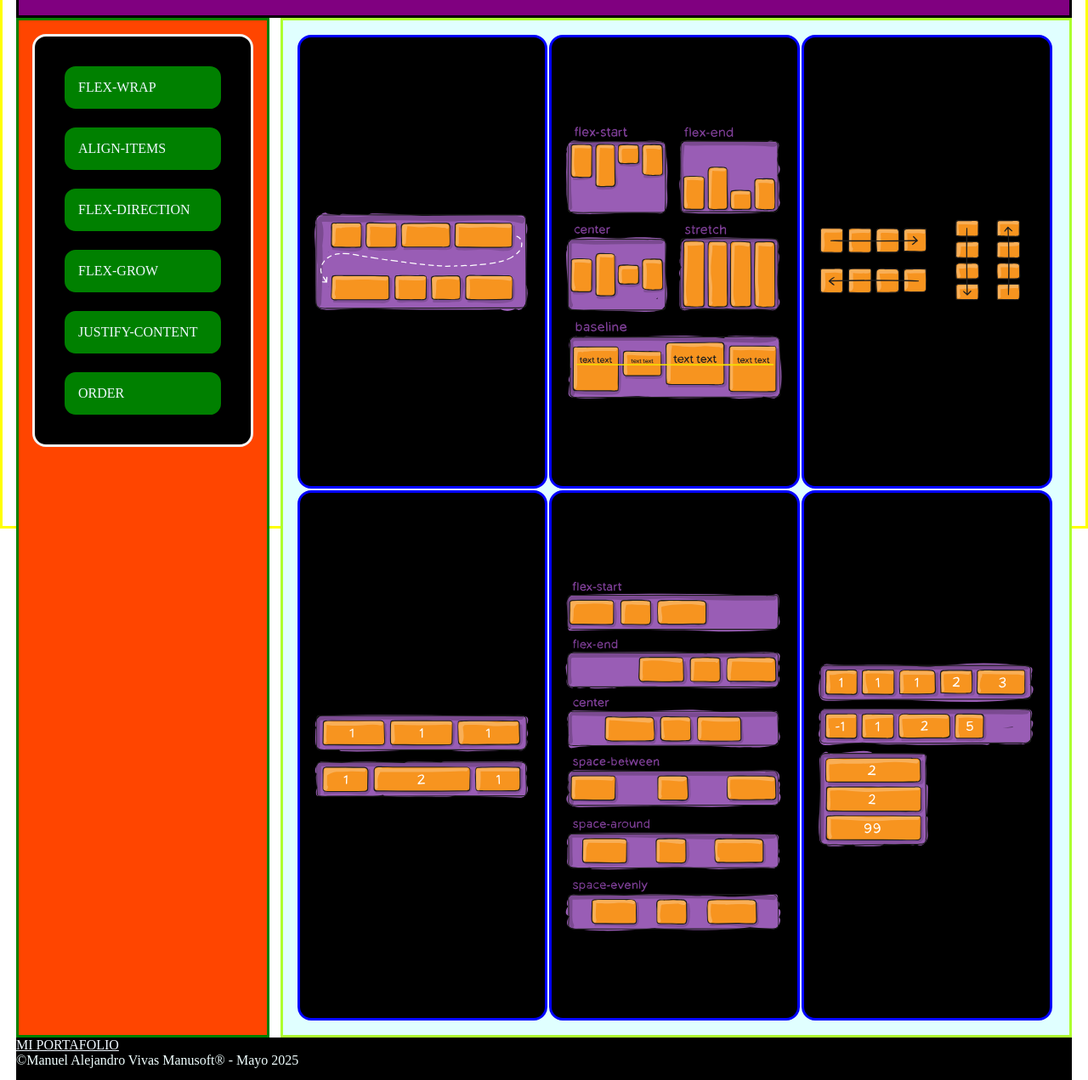
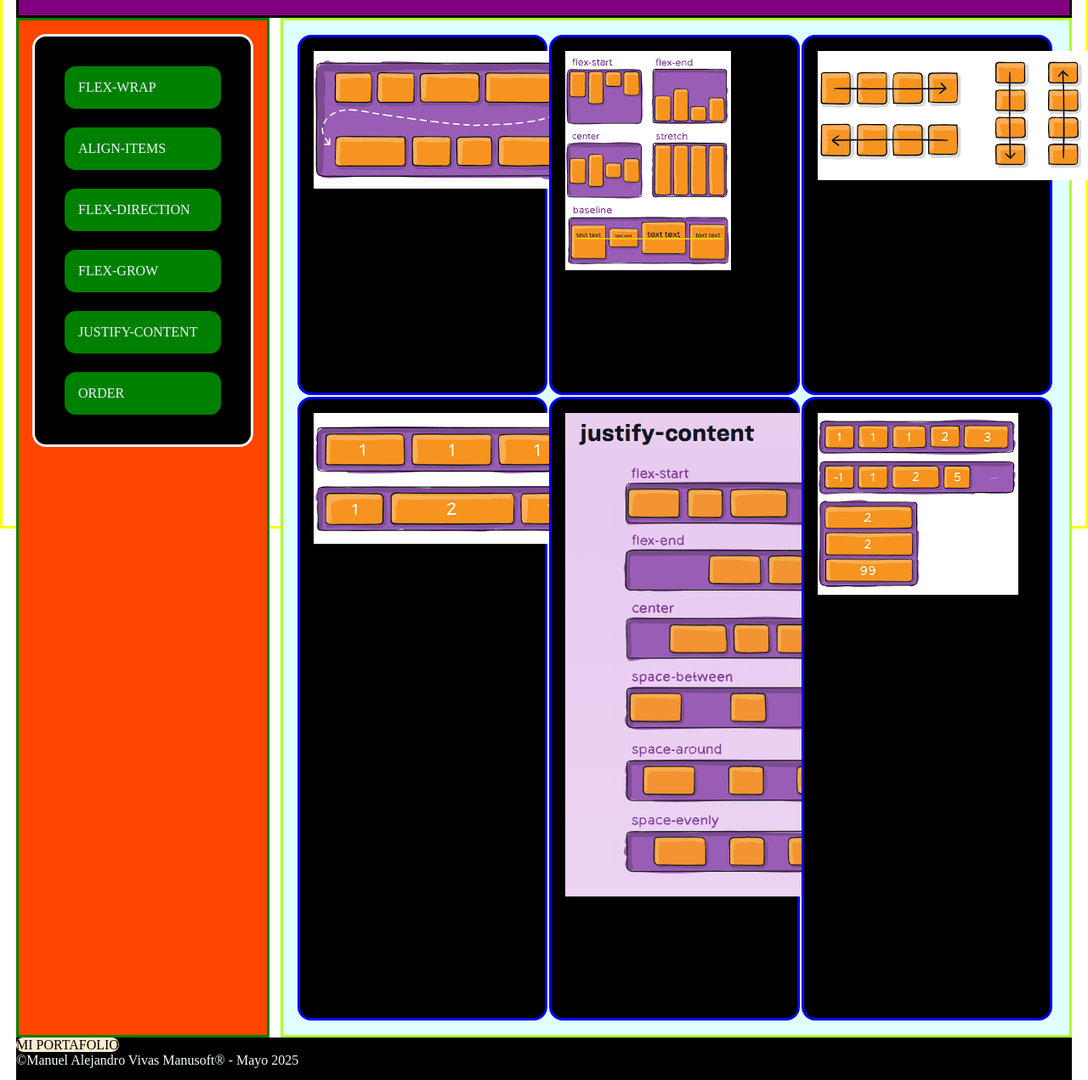
Before and after one commit to ManuelVivasS/webdesign, a plain HTML site: page 20250507/index.html in a window 1280 px wide. Shown: the part 78-1349 px from the top of the page at 85% size. Drawn offline with Linux system fonts and the light colour scheme.

Commit message:
20250507

```diff
--- a/20250507/css/index.css
+++ b/20250507/css/index.css
@@ -30,9 +30,14 @@ main {
 
 }
 nav a{ text-decoration: none;
+}
+nav a:hover{ background: black; color: whitesmoke; border-radius: 2rem;}
 
+footer a:hover {  background: darkgreen; color: white;}
+footer a {
+    text-decoration: none; background: blanchedalmond;color: black;
+    border-radius: 1rem;
 }
-
 ul {
     border: solid whitesmoke;
     padding: 1rem;
--- a/20250507/index.html
+++ b/20250507/index.html
@@ -24,12 +24,12 @@
     </aside>
 
     <main>
-        <article><img src="imag/flex-wrap.svg" alt="flex-wrap"></article>
-        <article><img src="imag/align-items.svg" alt="align-items"></article>
-        <article><img src="imag/flex-direction.svg" alt="flexdireccion"></article>
-        <article><img src="imag/flex-grow.svg" alt="flexgrow"></article>
-        <article><img src="imag/justify-content.svg" alt="justifycontent"></article>
-        <article><img src="imag/order.svg" alt="order"></article>
+        <article><a href="items.html"><img src="imag/wrap.png" alt="wrap"></a></article>
+        <article><a href="align.html"><img src="imag/alig- items.png" alt="align"></a></article>
+        <article><a href="direction.html"><img src="imag/direction.png" alt="direction"></a></article>
+        <article><a href="layout.html"><img src="imag/flexgrow.png" alt="grow"></a></article>
+        <article><a href="justify.html"><img src="imag/justifycontent.png" alt="justifycontent"></a></article>
+        <article><a href="order.html"><img src="imag/order.png" alt="order"></a></article>
     </main>
 
     <footer>
```
Also changed, not shown: 20250507/layout.html (+2 -2 lines), 20250507/imag/alig- items.png (added), 20250507/imag/direction.png (added), 20250507/imag/flexgrow.png (added), 20250507/imag/justifycontent.png (added), 20250507/imag/order.png (added), 20250507/imag/wrap.png (added).
